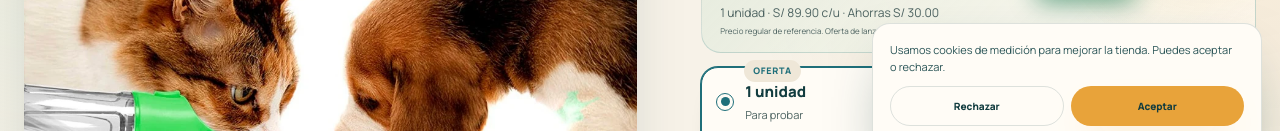
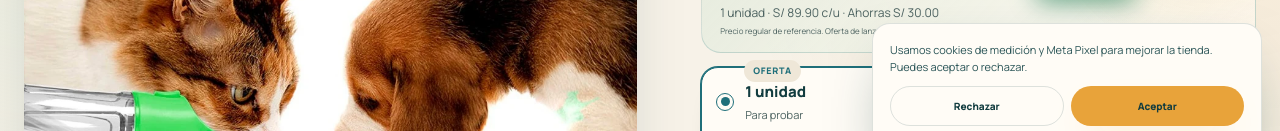
Before and after one commit to SistemaAurora/pazify-demo, a plain HTML site: page index.html in a window 1280 px wide. Shown: the part 509-640 px from the top of the page. Drawn offline with nearby package versions, Linux system fonts and the light colour scheme.

Commit message:
Name Meta Pixel in consent banner

```diff
--- a/index.html
+++ b/index.html
@@ -849,7 +849,7 @@
   </aside>
 
   <aside class="consent-banner" data-consent-banner hidden aria-label="Consentimiento de cookies">
-    <p>Usamos cookies de medición para mejorar la tienda. Puedes aceptar o rechazar.</p>
+    <p>Usamos cookies de medición y Meta Pixel para mejorar la tienda. Puedes aceptar o rechazar.</p>
     <div class="consent-actions">
       <button class="btn btn-outline" type="button" data-consent="reject">Rechazar</button>
       <button class="btn btn-primary" type="button" data-consent="accept">Aceptar</button>
```
